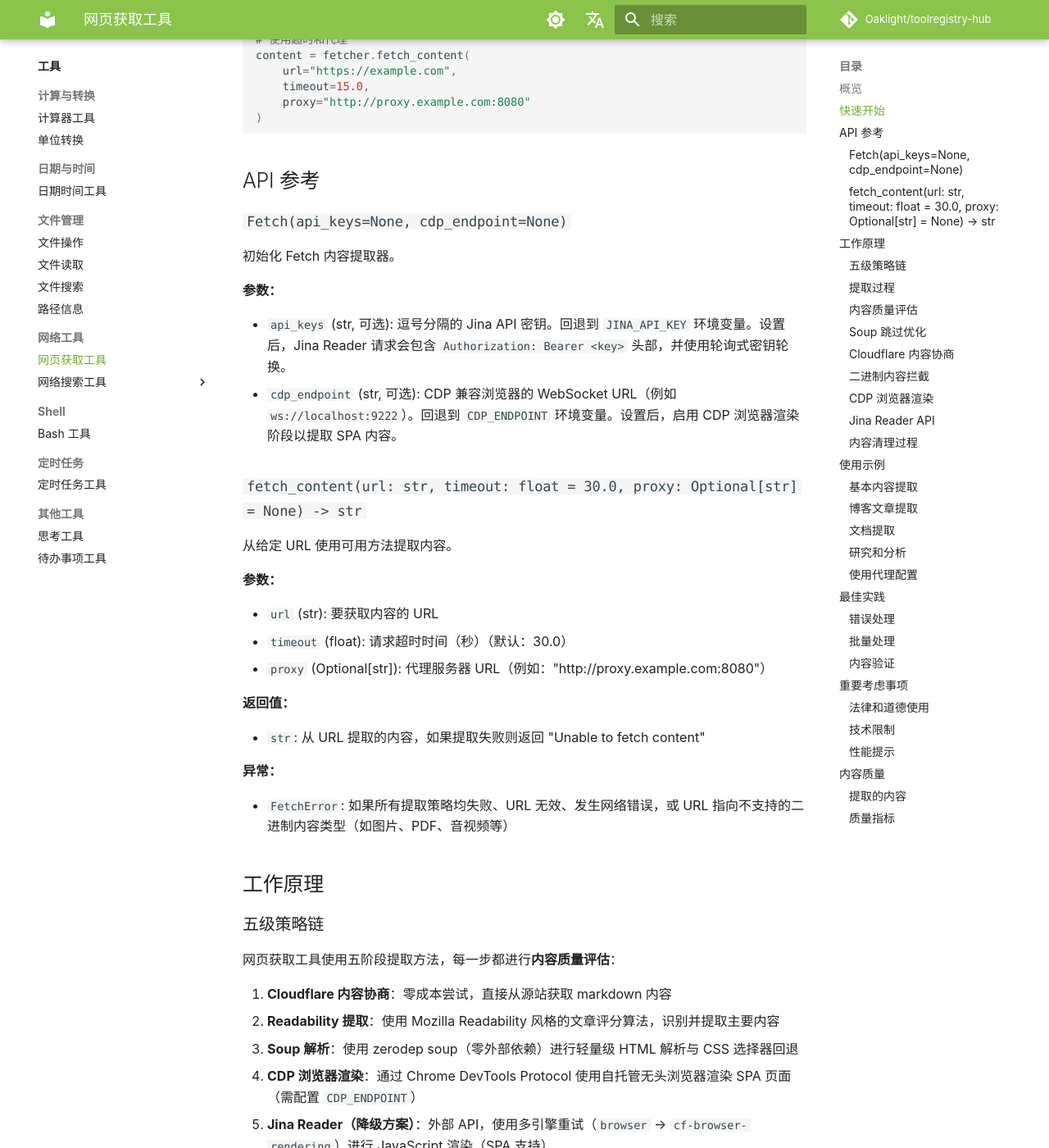
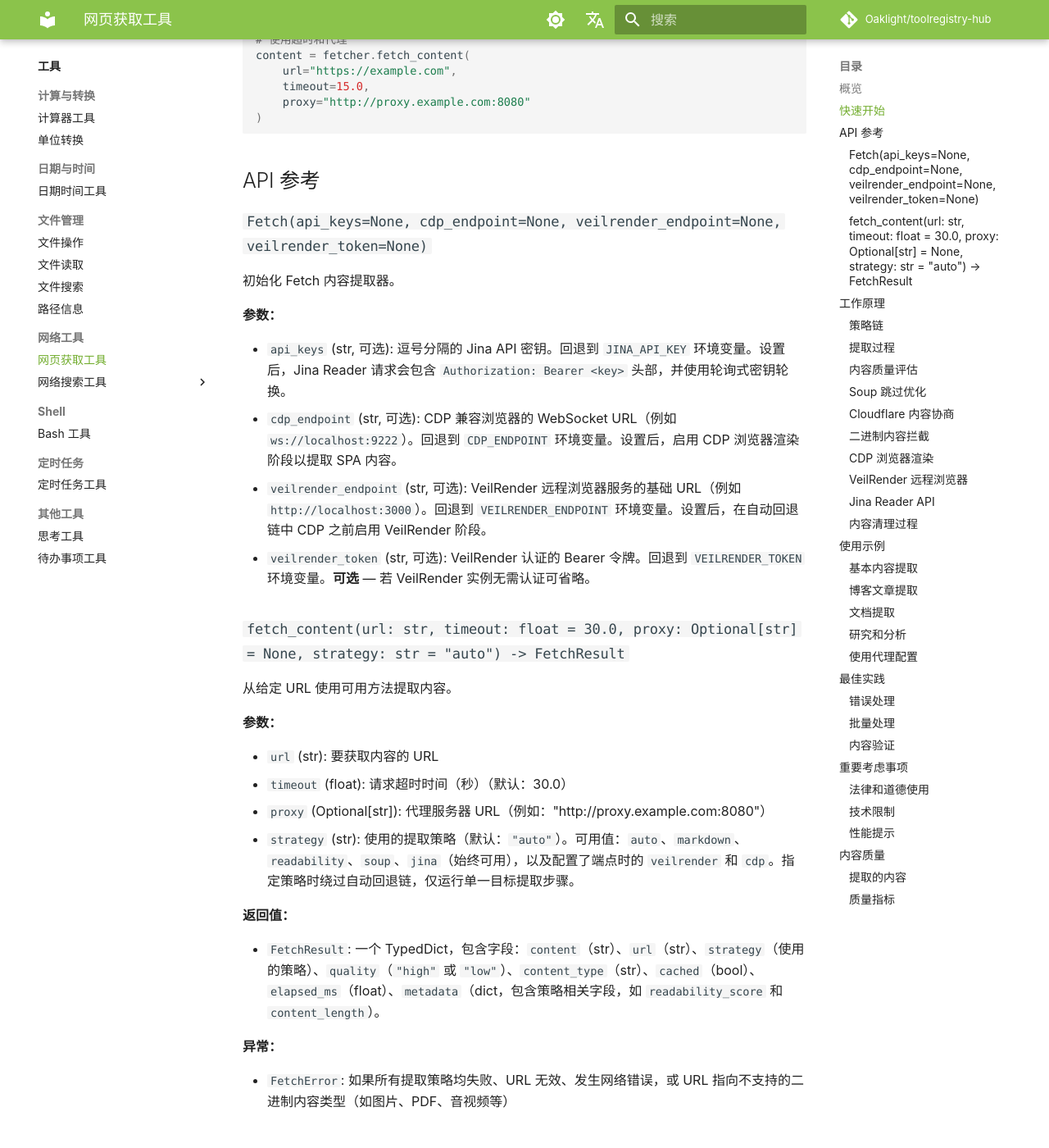
Before and after one commit to Oaklight/toolregistry-hub, an MkDocs documentation site: the page built from docs/tools/websearch/web_fetch_tool.md, in a window 1280 px wide and 1400 px high, scrolled down 1313 px. Shown: the whole window at 82% size. Built offline with MkDocs 1.6.1 and Material for MkDocs 9.7.7, drawn with Linux system fonts in a browser that asks for light colours; some web fonts are replaced; comment, search, counter and statistics services are not loaded; some of the changed text lies outside the part shown.

Commit message:
docs: 补充 VEILRENDER 变量与 WEBSEARCH_PARALLEL_ENGINES 环境变量说明；更新 web_fetch_tool 新增 VeilRender 阶段、strategy 参数与 FetchResult 返回值 [docs_zh]

```diff
--- a/docs/tools/websearch/web_fetch_tool.md
+++ b/docs/tools/websearch/web_fetch_tool.md
@@ -8,13 +8,13 @@ author: Oaklight
 
 # 网页获取工具
 
-网页获取工具提供从 URL 智能提取网页内容的功能。它采用五级策略链 — Cloudflare 内容协商、Readability 提取、zerodep soup 解析、CDP 浏览器渲染和 Jina Reader API — 并结合**内容质量评估**和**智能回退**机制，从网页中提取干净、可读的内容，同时处理各种网站结构和格式，包括 JavaScript 密集型的单页应用（SPA）。
+网页获取工具提供从 URL 智能提取网页内容的功能。它采用多级策略链 — Cloudflare 内容协商、Readability 提取、zerodep soup 解析、VeilRender 远程浏览器、CDP 浏览器渲染和 Jina Reader API — 并结合**内容质量评估**和**智能回退**机制，从网页中提取干净、可读的内容，同时处理各种网站结构和格式，包括 JavaScript 密集型的单页应用（SPA）。
 
 ## 概览
 
 Fetch 类提供强大的网页内容提取功能：
 
-- **五级策略链**：Cloudflare 内容协商 → Readability 提取 → Soup 解析 → CDP 浏览器渲染 → Jina Reader API
+- **多级策略链**：Cloudflare 内容协商 → Readability 提取 → Soup 解析 → VeilRender 远程浏览器 → CDP 浏览器渲染 → Jina Reader API
 - **响应复用**：内容协商阶段获取的 HTTP 响应会被直接传递给后续提取策略，避免重复网络请求
 - **二进制内容拦截**：自动识别图片、PDF、音视频等二进制 MIME 类型，在进入提取流程前提前终止并返回明确错误
 - **URL 结果缓存**：实例级缓存，TTL 默认 5 分钟，LRU 淘汰上限 128 条，避免重复 URL 的冗余提取
@@ -51,7 +51,7 @@ content = fetcher.fetch_content(
 
 ## API 参考
 
-### `Fetch(api_keys=None, cdp_endpoint=None)`
+### `Fetch(api_keys=None, cdp_endpoint=None, veilrender_endpoint=None, veilrender_token=None)`
 
 初始化 Fetch 内容提取器。
 
@@ -59,8 +59,10 @@ content = fetcher.fetch_content(
 
 - `api_keys` (str, 可选): 逗号分隔的 Jina API 密钥。回退到 `JINA_API_KEY` 环境变量。设置后，Jina Reader 请求会包含 `Authorization: Bearer <key>` 头部，并使用轮询式密钥轮换。
 - `cdp_endpoint` (str, 可选): CDP 兼容浏览器的 WebSocket URL（例如 `ws://localhost:9222`）。回退到 `CDP_ENDPOINT` 环境变量。设置后，启用 CDP 浏览器渲染阶段以提取 SPA 内容。
+- `veilrender_endpoint` (str, 可选): VeilRender 远程浏览器服务的基础 URL（例如 `http://localhost:3000`）。回退到 `VEILRENDER_ENDPOINT` 环境变量。设置后，在自动回退链中 CDP 之前启用 VeilRender 阶段。
+- `veilrender_token` (str, 可选): VeilRender 认证的 Bearer 令牌。回退到 `VEILRENDER_TOKEN` 环境变量。**可选** — 若 VeilRender 实例无需认证可省略。
 
-### `fetch_content(url: str, timeout: float = 30.0, proxy: Optional[str] = None) -> str`
+### `fetch_content(url: str, timeout: float = 30.0, proxy: Optional[str] = None, strategy: str = "auto") -> FetchResult`
 
 从给定 URL 使用可用方法提取内容。
 
@@ -69,10 +71,11 @@ content = fetcher.fetch_content(
 - `url` (str): 要获取内容的 URL
 - `timeout` (float): 请求超时时间（秒）（默认：30.0）
 - `proxy` (Optional[str]): 代理服务器 URL（例如："http://proxy.example.com:8080"）
+- `strategy` (str): 使用的提取策略（默认：`"auto"`）。可用值：`auto`、`markdown`、`readability`、`soup`、`jina`（始终可用），以及配置了端点时的 `veilrender` 和 `cdp`。指定策略时绕过自动回退链，仅运行单一目标提取步骤。
 
 **返回值：**
 
-- `str`: 从 URL 提取的内容，如果提取失败则返回 "Unable to fetch content"
+- `FetchResult`: 一个 TypedDict，包含字段：`content`（str）、`url`（str）、`strategy`（使用的策略）、`quality`（`"high"` 或 `"low"`）、`content_type`（str）、`cached`（bool）、`elapsed_ms`（float）、`metadata`（dict，包含策略相关字段，如 `readability_score` 和 `content_length`）。
 
 **异常：**
 
@@ -80,15 +83,16 @@ content = fetcher.fetch_content(
 
 ## 工作原理
 
-### 五级策略链
+### 策略链
 
-网页获取工具使用五阶段提取方法，每一步都进行**内容质量评估**：
+网页获取工具使用多阶段提取方法，每一步都进行**内容质量评估**：
 
 1. **Cloudflare 内容协商**：零成本尝试，直接从源站获取 markdown 内容
 2. **Readability 提取**：使用 Mozilla Readability 风格的文章评分算法，识别并提取主要内容
 3. **Soup 解析**：使用 zerodep soup（零外部依赖）进行轻量级 HTML 解析与 CSS 选择器回退
-4. **CDP 浏览器渲染**：通过 Chrome DevTools Protocol 使用自托管无头浏览器渲染 SPA 页面（需配置 `CDP_ENDPOINT`）
-5. **Jina Reader（降级方案）**：外部 API，使用多引擎重试（`browser` → `cf-browser-rendering`）进行 JavaScript 渲染（SPA 支持）
+4. **VeilRender 远程浏览器**（可选）：通过自托管 VeilRender 服务进行 REST 接口远程浏览器渲染（`POST /render`）。位于 CDP 之前；仅在配置 `VEILRENDER_ENDPOINT` 时启用。未配置时，`veilrender` 策略会从 `strategy` 参数的有效值中隐藏。
+5. **CDP 浏览器渲染**（可选）：通过 Chrome DevTools Protocol 使用自托管无头浏览器渲染 SPA 页面（需配置 `CDP_ENDPOINT`）
+6. **Jina Reader（降级方案）**：外部 API，使用多引擎重试（`browser` → `cf-browser-rendering`）进行 JavaScript 渲染（SPA 支持）
 
 工具尽量减少 HTTP 请求次数：如果 Cloudflare 内容协商返回 `text/html` 而非 markdown（绝大多数情况），响应体会被保留并直接传给 Readability/Soup 提取流程——不会再发送冗余的第二次请求。两种本地策略共享这份 HTML。当 readability 返回高置信度结果（score ≥ 100 且文本 ≥ 2 000 字符）时，soup 提取会被**完全跳过**，节省 30–180 ms。否则工具会比较两种策略的结果并选择更好的一个。如果本地提取不足且配置了 CDP 端点，工具会在无头浏览器中渲染页面并从渲染后的 HTML 中重新提取内容。如果 CDP 不可用或仍然产生不足的内容，则回退到 Jina Reader。
 
@@ -112,7 +116,12 @@ flowchart TD
     SK -->|否| E[Soup 提取]
     E --> F
     F -->|质量充足| Z
-    F -->|太短或 SPA 空壳| CDP{配置了 CDP 端点？}
+    F -->|太短或 SPA 空壳| VR{配置了 VeilRender？}
+    VR -->|是| VR1[VeilRender 远程浏览器]
+    VR1 --> VR2[使用 Readability + Soup 重新提取]
+    VR2 -->|质量充足| Z
+    VR2 -->|不足| CDP{配置了 CDP 端点？}
+    VR -->|否| CDP
     CDP -->|是| CDP1[CDP 浏览器渲染]
     CDP1 --> CDP2[使用 Readability
     + 条件性 Soup 重新提取]
@@ -220,6 +229,23 @@ Readability 提取完成后，工具会决定是否还需要运行 soup。当 re
 - 设置 `CDP_ENDPOINT` 环境变量（例如 `ws://localhost:9222`），或将 `cdp_endpoint` 传递给 `Fetch()` 构造函数
 - CDP 阶段**完全可选** — 如果未配置，工具直接跳到 Jina Reader
 - 所有 CDP 错误都会被静默捕获；CDP 尝试失败不会中断管道
+
+### VeilRender 远程浏览器
+
+VeilRender 是一个可选的自托管远程浏览器服务，在自动回退链中位于 **CDP 之前**。它通过 REST API（`POST /render`）渲染页面，并用 Readability/Soup 重新解析返回的 HTML。
+
+**工作原理：**
+
+- 通过 HTTP POST 将目标 URL 发送给 VeilRender 端点
+- 接收完整渲染后的 HTML 并重新运行本地提取（Readability + Soup）
+- VeilRender 不可用或返回内容不足时，继续回退至 CDP → Jina Reader
+
+**配置：**
+
+- 设置 `VEILRENDER_ENDPOINT`（例如 `http://localhost:3000`），或将 `veilrender_endpoint` 传递给 `Fetch()`
+- `VEILRENDER_TOKEN` **可选** — 仅在 VeilRender 实例需要认证时设置
+- 未配置时，`veilrender` 策略在运行时从 `strategy` 参数的有效值中隐藏
+- 所有 VeilRender 错误都会被静默捕获，并自动回退至下一阶段
 
 **优势：**
 
```
Also changed, not shown: docs/reference/environment.md (+3 -0 lines).
